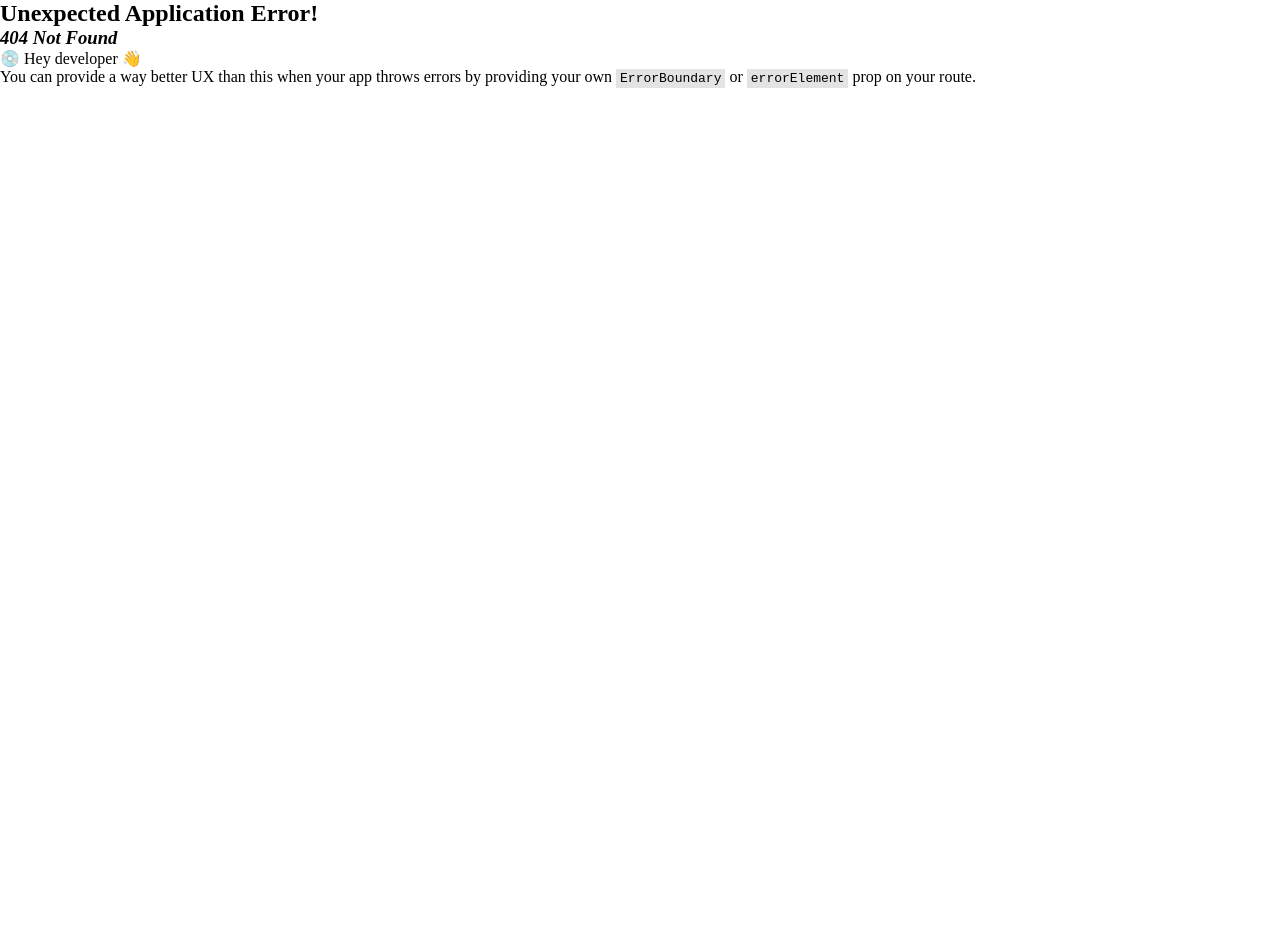
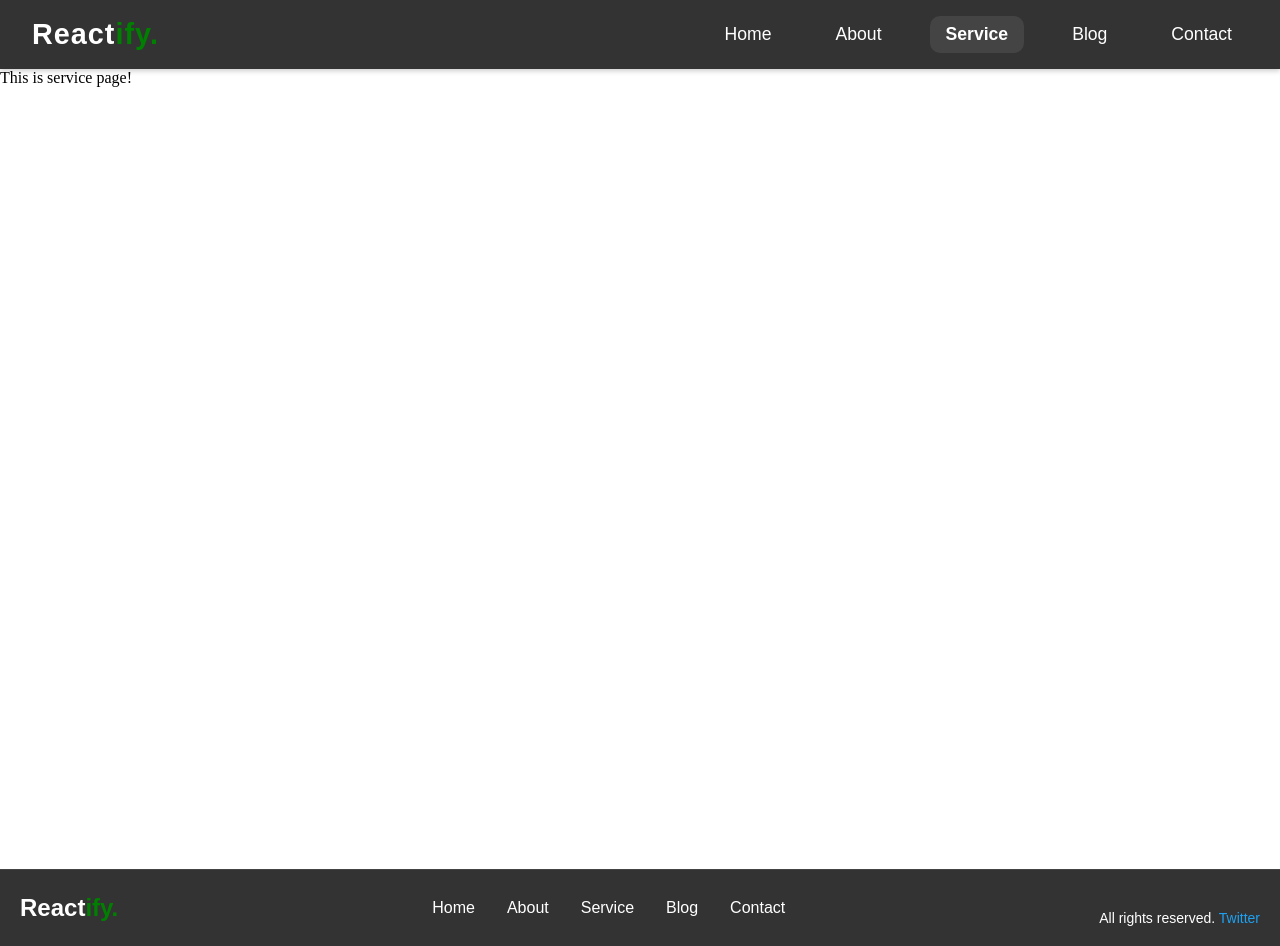
Before and after one commit to workmdirfan29/ReactJs_StartUPCode, a React (Vite) app: page /service in a window 1280 px wide. Before the commit this address had no page. Before the commit the page ends 800 px from the top, so only its background shows below. Built offline with nearby package versions, Linux system fonts and the light colour scheme.

Commit message:
page create service

```diff
--- a/src/components/Home/Home.jsx
+++ b/src/components/Home/Home.jsx
@@ -1,12 +1,13 @@
 import React from 'react'
 import Hero from "./Hero"
 import Intro from './Intro'
-
+import Service from '../Service'
 function Home() {
   return (
     <main >
       <Hero />
       <Intro />
+
     </main>
   )
 }
--- a/src/components/Home/Intro.jsx
+++ b/src/components/Home/Intro.jsx
@@ -4,7 +4,6 @@ const Intro = () => {
   return (
     <div style={{backgroundColor : "blue", height: "100vh"}}>
       Intro
-
     </div>
   )
 }
--- /dev/null
+++ b/src/components/Service.jsx
@@ -0,0 +1,10 @@
+import React from 'react'
+
+const Service = () => {
+  return (
+    <div>This is service page!</div>
+
+  )
+}
+
+export default Service
--- a/src/routes/routes.jsx
+++ b/src/routes/routes.jsx
@@ -3,6 +3,7 @@ import App from "../App";
 import Home from "../components/Home/Home";
 import About from "../components/About";
 import Blog from "../components/Blog"
+import Service from "../components/Service";
 
 const meraRouterHai = createBrowserRouter([
     {
@@ -17,10 +18,15 @@ const meraRouterHai = createBrowserRouter([
                 path : "about",
                 element : <About />
             },
+             {
+                path : "service",
+                element : <Service />
+            },
             {
                 path : "blog",
                 element : <Blog />
             }
+
         ]
     },
 ]);
```
